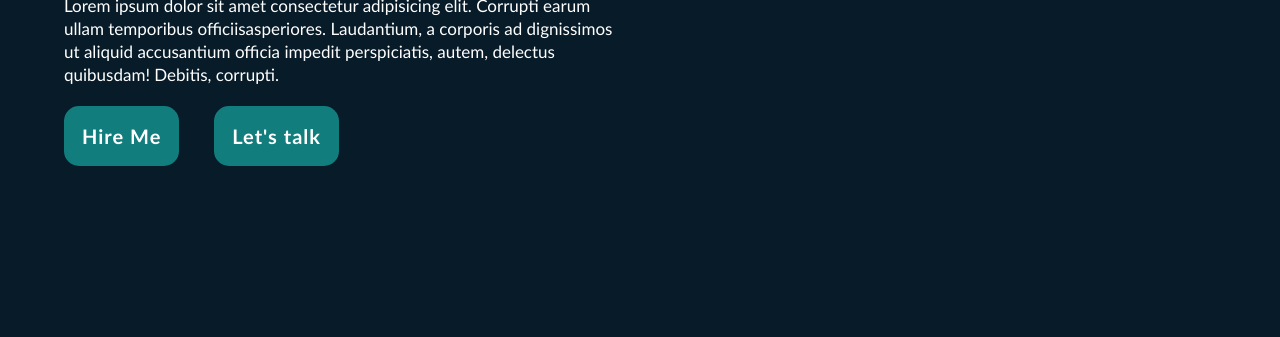
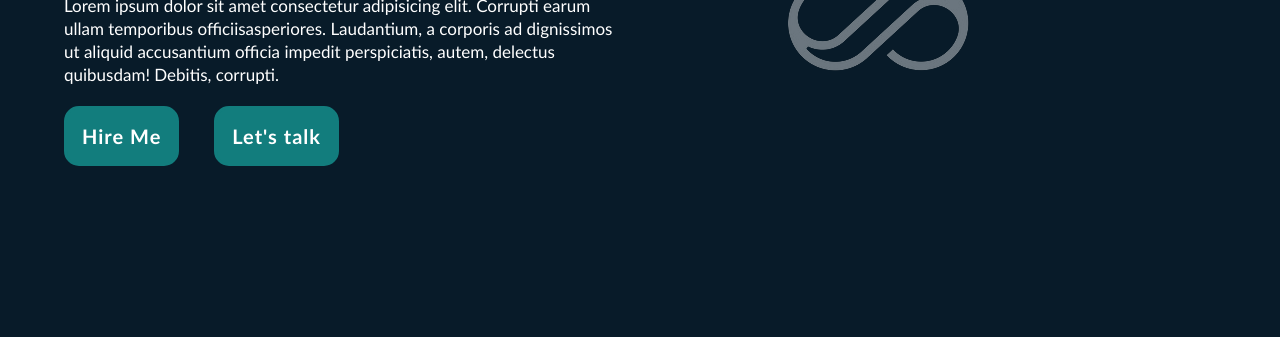
Before and after one commit to Rakshat28/practiseWebsite, a plain HTML site: page index.html in a window 1280 px wide. Shown: the part 377-714 px from the top of the page. Drawn offline with nearby package versions, Linux system fonts and the light colour scheme.

Commit message:
Update index.html

```diff
--- a/index.html
+++ b/index.html
@@ -45,7 +45,7 @@
             </div>
         </div>
         <div class="side-image">
-            <img src="image/infinite.png" alt="">
+            <img src="infinite.png" alt="">
         </div>
     </section>
 </body>
```
